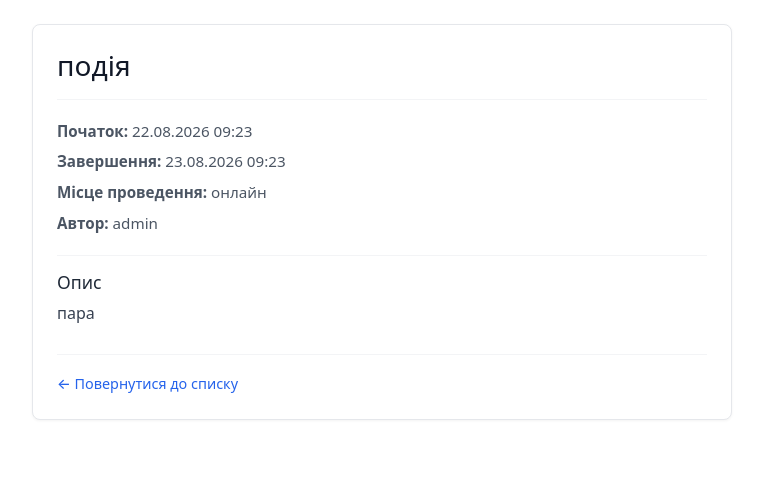
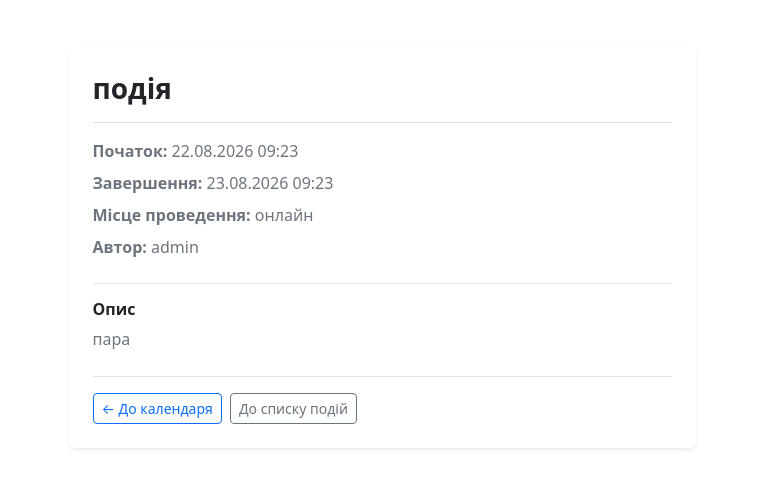
Before and after one commit to MarikPG/school_portal, a Django app: page /events/2/ in a window 1280 px wide. Shown: the top 488 px of the page, without its empty margins (258-1021 px from the left). Run offline with Django 5.2, Linux system fonts and the light colour scheme; data comes from the database, SQL or seed files in the repository; both versions use the stored data as it was after the commit.

Commit message:
Додано календар подій

```diff
--- a/events_and_calendar/urls.py
+++ b/events_and_calendar/urls.py
@@ -5,6 +5,8 @@ app_name = 'events_and_calendar'
 
 urlpatterns = [
     path('', views.EventListView.as_view(), name='event_list'),
+    path('calendar/', views.CalendarView.as_view(), name='calendar_view'),
+    path('api/events/', views.event_calendar_json, name='calendar_json'),
     path('create/', views.EventCreateView.as_view(), name='event_create'),
     path('<int:pk>/', views.EventDetailView.as_view(), name='event_detail'),
     path('<int:pk>/update/', views.EventUpdateView.as_view(), name='event_update'),
--- a/events_and_calendar/views.py
+++ b/events_and_calendar/views.py
@@ -1,7 +1,8 @@
 from django import forms
 from django.contrib.auth.mixins import LoginRequiredMixin, UserPassesTestMixin
+from django.http import JsonResponse
 from django.urls import reverse_lazy
-from django.views.generic import ListView, DetailView, CreateView, UpdateView, DeleteView
+from django.views.generic import ListView, DetailView, CreateView, UpdateView, DeleteView, TemplateView
 from .models import Event
 
 class EventListView(ListView):
@@ -63,3 +64,18 @@ class EventDeleteView(LoginRequiredMixin, UserPassesTestMixin, DeleteView):
         event = self.get_object()
         user = self.request.user
         return user == event.author or user.is_staff or user.is_superuser
+
+class CalendarView(TemplateView):
+    template_name = 'events_and_calendar/calendar.html'
+
+def event_calendar_json(request):
+    events = Event.objects.all()
+    event_list = []
+    for event in events:
+        event_list.append({
+            'title': event.title,
+            'start': event.start_time.isoformat(),
+            'end': event.end_time.isoformat() if event.end_time else None,
+            'url': f'/events/{event.pk}/',
+        })
+    return JsonResponse(event_list, safe=False)
--- a/templates/events_and_calendar/event_detail.html
+++ b/templates/events_and_calendar/event_detail.html
@@ -3,23 +3,27 @@
 {% block title %}{{ event.title }}{% endblock %}
 
 {% block content %}
-<div style="max-width: 700px; margin: 0 auto; padding: 24px; border: 1px solid #e5e7eb; border-radius: 8px; background-color: #ffffff; box-shadow: 0 1px 3px rgba(0,0,0,0.05);">
-    <div style="display: flex; justify-content: space-between; align-items: center; border-bottom: 1px solid #f3f4f6; padding-bottom: 16px; margin-bottom: 20px;">
-        <h1 style="margin: 0; font-size: 1.75rem; color: #111827;">{{ event.title }}</h1>
+<div class="container py-4">
+    <div class="row justify-content-center">
+        <div class="col-md-8 col-lg-7">
+            <div class="card shadow-sm border-0">
+                <div class="card-body p-4">
+                    <div class="d-flex justify-content-between align-items-center border-bottom pb-3 mb-3">
+                        <h1 class="h3 card-title mb-0 fw-bold">{{ event.title }}</h1>
 
                         {% if user == event.author or user.is_staff or user.is_superuser %}
-            <div style="display: flex; gap: 10px;">
-                <a href="{% url 'events_and_calendar:event_update' event.pk %}" title="Редагувати" style="color: #4b5563; text-decoration: none; padding: 6px; border-radius: 4px; display: inline-flex; align-items: center;">
-                    <svg width="20" height="20" viewBox="0 0 24 24" fill="none" stroke="currentColor" stroke-width="2" stroke-linecap="round" stroke-linejoin="round"><path d="M11 4H4a2 2 0 0 0-2 2v14a2 2 0 0 0 2 2h14a2 2 0 0 0 2-2v-7"></path><path d="M18.5 2.5a2.121 2.121 0 0 1 3 3L12 15l-4 1 1-4 9.5-9.5z"></path></svg>
+                            <div class="d-flex gap-2">
+                                <a href="{% url 'events_and_calendar:event_update' event.pk %}" title="Редагувати" class="btn btn-outline-secondary btn-sm d-inline-flex align-items-center">
+                                    <svg width="18" height="18" viewBox="0 0 24 24" fill="none" stroke="currentColor" stroke-width="2" stroke-linecap="round" stroke-linejoin="round"><path d="M11 4H4a2 2 0 0 0-2 2v14a2 2 0 0 0 2 2h14a2 2 0 0 0 2-2v-7"></path><path d="M18.5 2.5a2.121 2.121 0 0 1 3 3L12 15l-4 1 1-4 9.5-9.5z"></path></svg>
                                 </a>
-                <a href="{% url 'events_and_calendar:event_delete' event.pk %}" title="Видалити" style="color: #ef4444; text-decoration: none; padding: 6px; border-radius: 4px; display: inline-flex; align-items: center;">
-                    <svg width="20" height="20" viewBox="0 0 24 24" fill="none" stroke="currentColor" stroke-width="2" stroke-linecap="round" stroke-linejoin="round"><polyline points="3 6 5 6 21 6"></polyline><path d="M19 6v14a2 2 0 0 1-2 2H7a2 2 0 0 1-2-2V6m3 0V4a2 2 0 0 1 2-2h4a2 2 0 0 1 2 2v2"></path><line x1="10" y1="11" x2="10" y2="17"></line><line x1="14" y1="11" x2="14" y2="17"></line></svg>
+                                <a href="{% url 'events_and_calendar:event_delete' event.pk %}" title="Видалити" class="btn btn-outline-danger btn-sm d-inline-flex align-items-center">
+                                    <svg width="18" height="18" viewBox="0 0 24 24" fill="none" stroke="currentColor" stroke-width="2" stroke-linecap="round" stroke-linejoin="round"><polyline points="3 6 5 6 21 6"></polyline><path d="M19 6v14a2 2 0 0 1-2 2H7a2 2 0 0 1-2-2V6m3 0V4a2 2 0 0 1 2-2h4a2 2 0 0 1 2 2v2"></path><line x1="10" y1="11" x2="10" y2="17"></line><line x1="14" y1="11" x2="14" y2="17"></line></svg>
                                 </a>
                             </div>
                         {% endif %}
                     </div>
 
-    <div style="margin-bottom: 20px; color: #4b5563; font-size: 0.95rem; display: flex; flex-direction: column; gap: 8px;">
+                    <div class="text-secondary mb-4 d-flex flex-column gap-2">
                         <div><strong>Початок:</strong> {{ event.start_time|date:"d.m.Y H:i" }}</div>
                         {% if event.end_time %}
                             <div><strong>Завершення:</strong> {{ event.end_time|date:"d.m.Y H:i" }}</div>
@@ -33,14 +37,23 @@
                     </div>
 
                     {% if event.description %}
-        <div style="margin-top: 20px; padding-top: 16px; border-top: 1px solid #f3f4f6;">
-            <h3 style="margin-top: 0; font-size: 1.1rem; color: #1f2937;">Опис</h3>
-            <p style="line-height: 1.6; color: #374151; margin: 0;">{{ event.description }}</p>
+                        <div class="pt-3 border-top mb-4">
+                            <h3 class="h6 fw-bold text-dark mb-2">Опис</h3>
+                            <p class="text-secondary mb-0" style="line-height: 1.6;">{{ event.description }}</p>
                         </div>
                     {% endif %}
 
-    <div style="margin-top: 28px; padding-top: 16px; border-top: 1px solid #f3f4f6;">
-        <a href="{% url 'events_and_calendar:event_list' %}" style="color: #2563eb; text-decoration: none; font-size: 0.9rem; font-weight: 500;">&larr; Повернутися до списку</a>
+                    <div class="d-flex flex-wrap gap-2 pt-3 border-top">
+                        <a href="{% url 'events_and_calendar:calendar_view' %}" class="btn btn-outline-primary btn-sm">
+                            &larr; До календаря
+                        </a>
+                        <a href="{% url 'events_and_calendar:event_list' %}" class="btn btn-outline-secondary btn-sm">
+                            До списку подій
+                        </a>
+                    </div>
+                </div>
+            </div>
+        </div>
     </div>
 </div>
 {% endblock %}
```
Also changed, not shown: templates/events_and_calendar/calendar.html (added, +52 -0 lines), templates/events_and_calendar/event_list.html (+19 -14 lines), db.sqlite3. Lines whose indentation alone changed are shown as unchanged.
